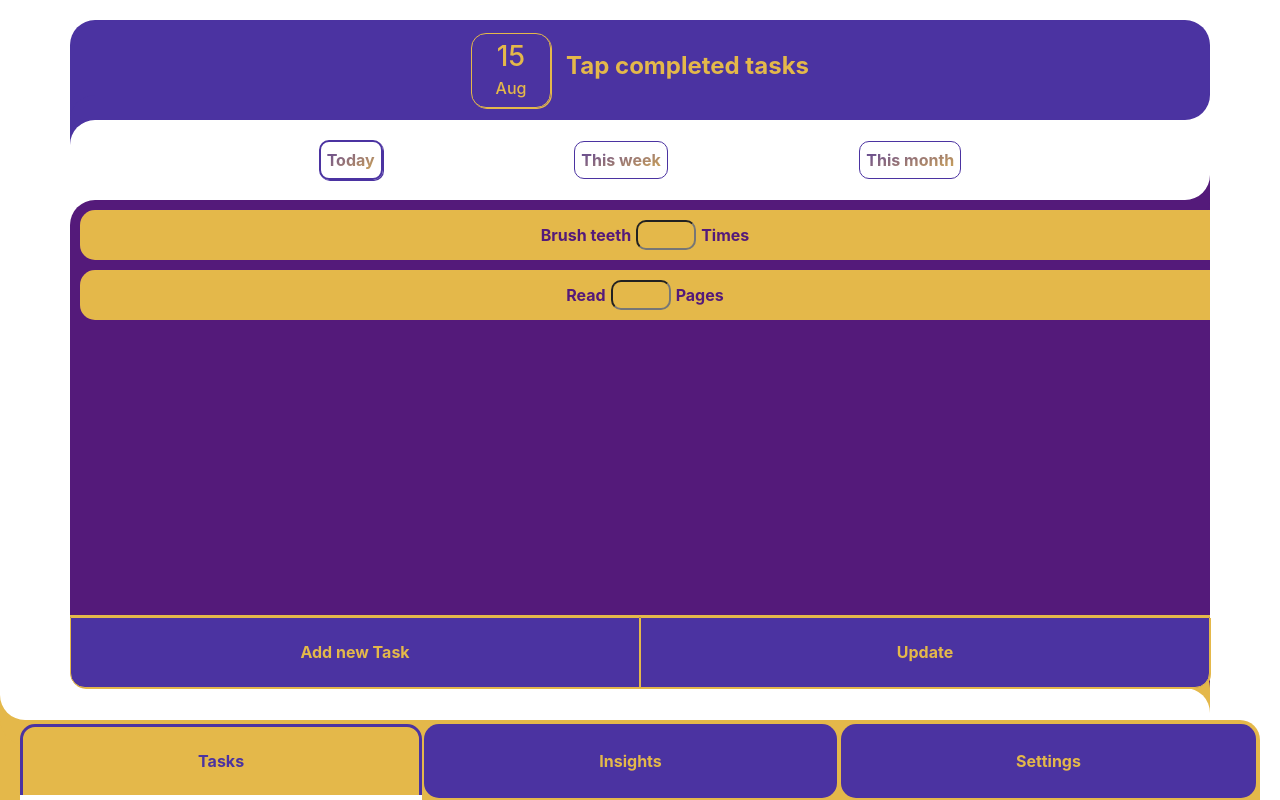
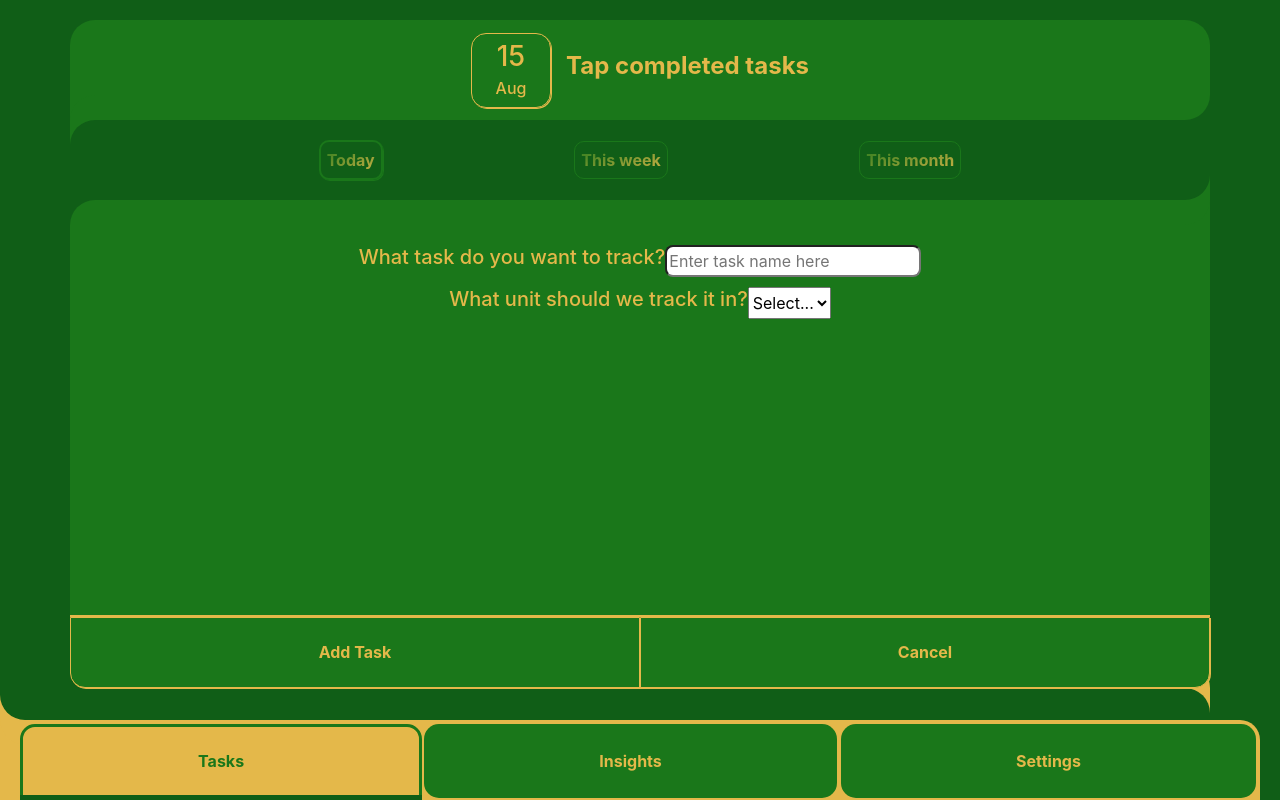
Before and after one commit to james-julius/Habit, a React (Create React App) app: page /tasks in a window 1280 px wide. Built offline with nearby package versions, Linux system fonts and the light colour scheme.

Commit message:
Very minor changes

```diff
--- a/src/App.scss
+++ b/src/App.scss
@@ -1,16 +1,16 @@
 // Theme 1 - Woodland
-// $primaryColor: #1a771a;
-// $secondaryColor: #e4b84a;
-// $tertiaryColor: #1a771a;
-// $secondaryAccent: #fdecc1;
-// $backgroundColor: rgb(16, 94, 23);
+$primaryColor: #1a771a;
+$secondaryColor: #e4b84a;
+$tertiaryColor: #1a771a;
+$secondaryAccent: #fdecc1;
+$backgroundColor: rgb(16, 94, 23);
 
 // Theme 2 - Royal Sky
-$primaryColor: rgb(75, 51, 161);
-$secondaryColor: #e4b84a;
-$tertiaryColor: rgb(84, 26, 122);
-$secondaryAccent: #fcf270;
-$backgroundColor: white;
+// $primaryColor: rgb(75, 51, 161);
+// $secondaryColor: #e4b84a;
+// $tertiaryColor: rgb(84, 26, 122);
+// $secondaryAccent: #fcf270;
+// $backgroundColor: white;
 
 @mixin flex-center {
     display: flex;
--- a/src/pages/TaskInput/TaskInput.js
+++ b/src/pages/TaskInput/TaskInput.js
@@ -35,8 +35,9 @@ export default function TaskInput() {
         updateCount: 0
     }]);
     ;
+
     const [newTask, setNewTask] = useState(initTask);
-    const [mainMode, setMainMode] = useState('displayTasks');
+    const [mainMode, setMainMode] = useState('createTask');
 
     const handleAddTask = (task) => {
         console.log(task);
@@ -109,7 +110,7 @@ export default function TaskInput() {
                                     <option value="pages">Pages</option>
                                     <option value="custom">Other...</option>
                                 </select>
-                                {(newTask.trackingUnit === 'custom') && <input value={newTask.trackingUnit} onChange={e => setNewTask({...newTask, trackingUnit: e.target.value})}/>}
+                                {(newTask.trackingUnit === 'custom') && <input value={newTask.trackingUnit} onChange={e => setNewTask({...newTask, customTrackingUnit: true, trackingUnit: e.target.value})}/>}
                             </Row>
                         </Container>
                 </>)}
--- a/src/pages/TaskInput/TaskInput.scss
+++ b/src/pages/TaskInput/TaskInput.scss
@@ -164,18 +164,21 @@
 }
 .create-task-container {
     display: flex;
-    flex-flow: column;
+    flex-flow: column nowrap;
     justify-content: flex-start;
     align-items: center;
-    align-content: flex-start;
     flex-grow: 1;
     height: 85%;
     width: 95%;
-    padding: 10px 0px 10px 10px;
+    padding: 10px 30px;
     overflow: scroll;
     z-index: 8;
     position: relative;
     padding-top: 5vh;
+
+    .row {
+        margin: 5px auto;
+    }
 
     .back-button {
         @include flex-center;
```
